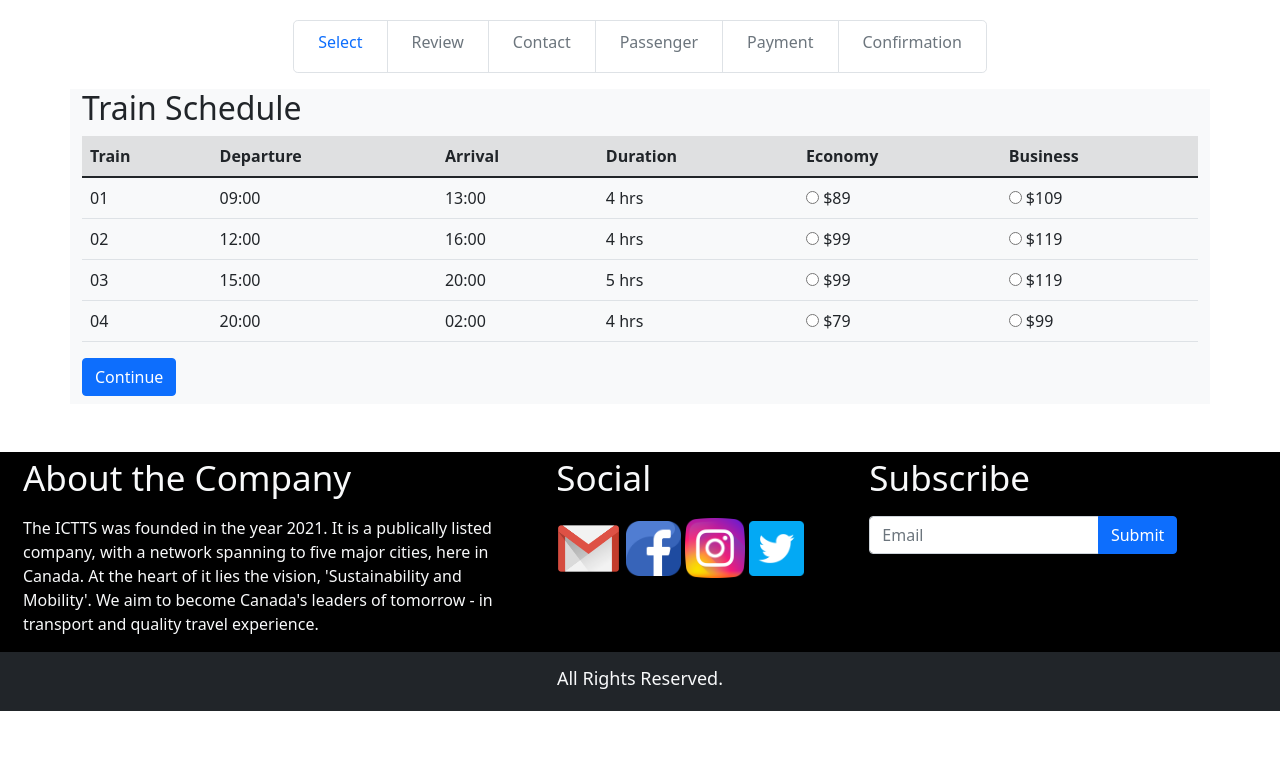
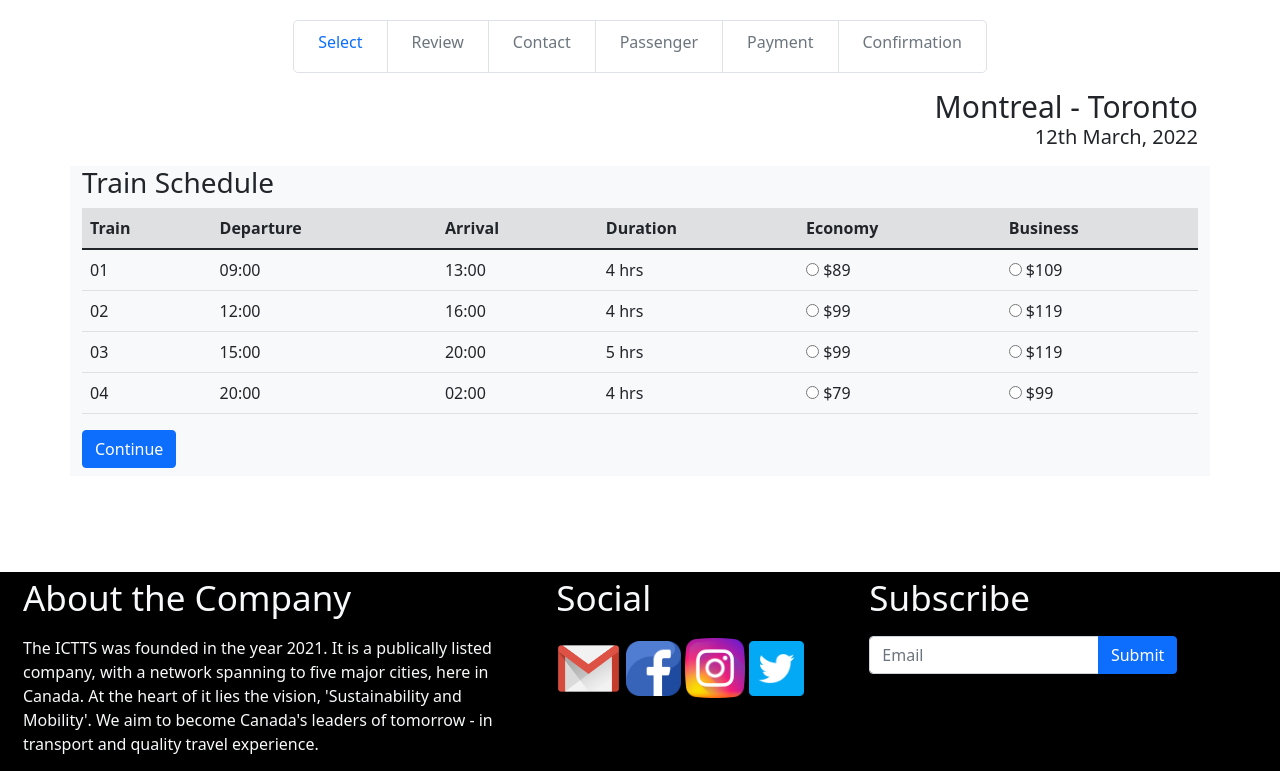
Before and after one commit to HassanMahmoodKhan/Web-Development-Project, a Flask app: template templates/Train Schedule.html in a window 1280 px wide. Shown: the part 79-850 px from the top of the page. Before the commit the page ends 790 px from the top, so only its background shows below. Run offline with Flask 2, Linux system fonts and the light colour scheme; the template is opened without the code that fills it, so the values that code supplies are empty.

Commit message:
Styling Updates to Train Schedule.html

```diff
--- a/templates/Train Schedule.html
+++ b/templates/Train Schedule.html
@@ -29,10 +29,13 @@
 
     </ul>
   </div>
+<div class="container" style="text-align: right;">
+<span class="display-6" style="font-size: 30px;">Montreal - Toronto</span><br>
+<span class="display-6" style="font-size: 20px;">12th March, 2022</span>
+</div>
 
-
-<div class="container mt-3 bg-light" >
-  <h2>Train Schedule</h2>
+<div class="container mt-3 mb-5 bg-light" >
+  <h3>Train Schedule</h3>
   <form action="#">
   <table class="table table-hover ">
     <thead>
```
